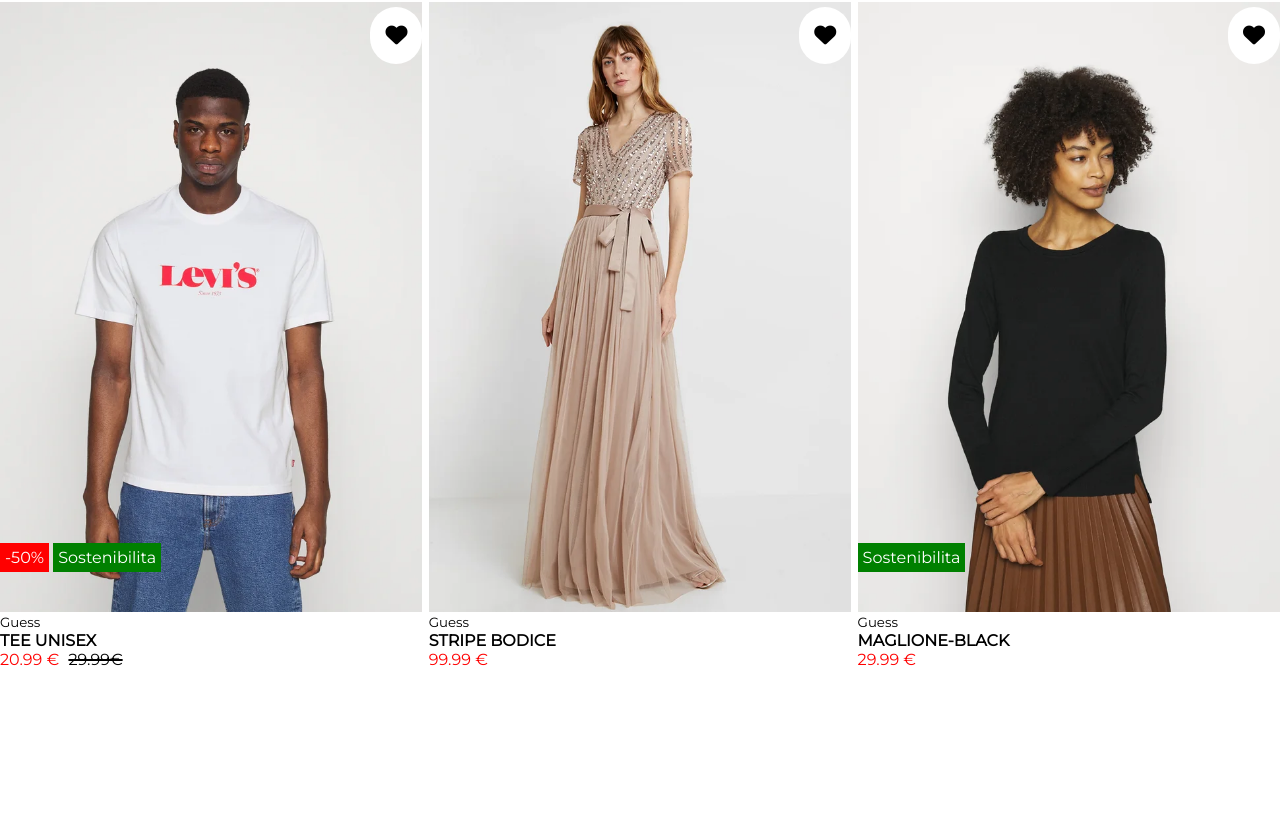
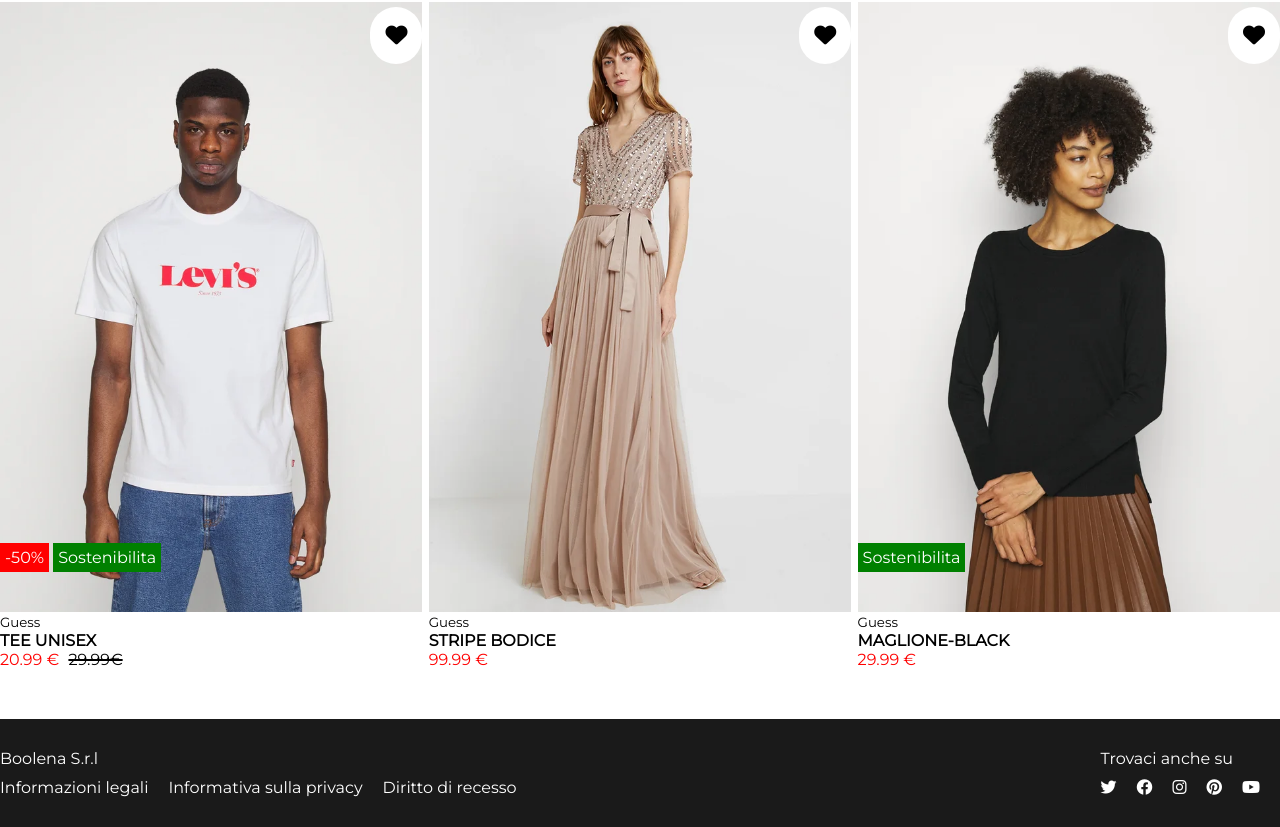
Before and after one commit to LucaZanfrisco/html-css-boolando, a plain HTML site: page index.html in a window 1280 px wide. Shown: the part 845-1672 px from the top of the page. Before the commit the page ends 1564 px from the top, so only its background shows below. Drawn offline with Linux system fonts and the light colour scheme.

Commit message:
footer done

```diff
--- a/css/style.css
+++ b/css/style.css
@@ -119,3 +119,21 @@ main .row{
     color: red;
 }
 /* ------- */
+
+/* Footer */
+footer{
+    background-color: #1a1a1a;
+    color: white;
+}
+footer .row.container{
+    padding: 30px 0;
+    justify-content: space-between;
+}
+footer ul li > a{
+    color: white;
+    display: inline-block;
+    margin: 10px 20px 0 0;
+}
+footer ul li > a:hover {
+    text-decoration: 2px underline white;
+}
--- a/index.html
+++ b/index.html
@@ -176,7 +176,30 @@
         </div>
     </main>
     <!-- /main -->
-    <footer></footer>
+    <!-- footer -->
+    <footer>
+        <div class="row container">
+            <div>
+                Boolena S.r.l
+                <ul class="row">
+                    <li><a href="#">Informazioni legali</a></li>
+                    <li><a href="#">Informativa sulla privacy</a></li>
+                    <li><a href="#">Diritto di recesso</a></li>
+                </ul>
+            </div>
+            <div>
+                Trovaci anche su
+                <ul class="row">
+                    <li><a href=""><i class="fa-brands fa-twitter"></i></a></li>
+                    <li><a href=""><i class="fa-brands fa-facebook"></i></a></li>
+                    <li><a href=""><i class="fa-brands fa-instagram"></i></a></li>
+                    <li><a href=""><i class="fa-brands fa-pinterest"></i></a></li>
+                    <li><a href=""><i class="fa-brands fa-youtube"></i></a></li>
+                </ul>
+            </div>
+        </div>
+    </footer>
+    <!-- /footer -->
 
 </body>
 
```
